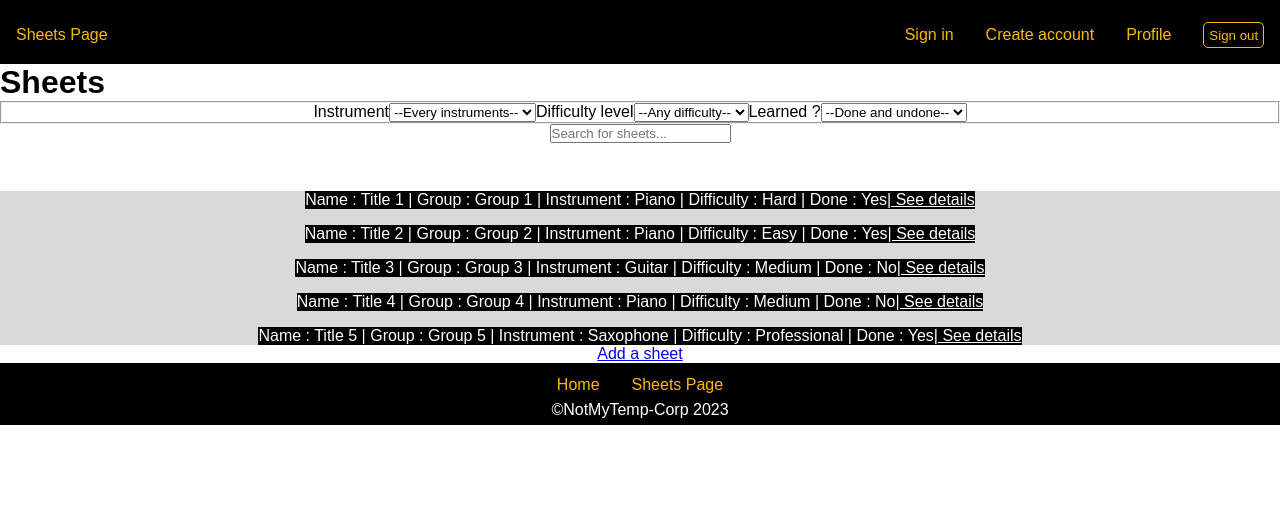
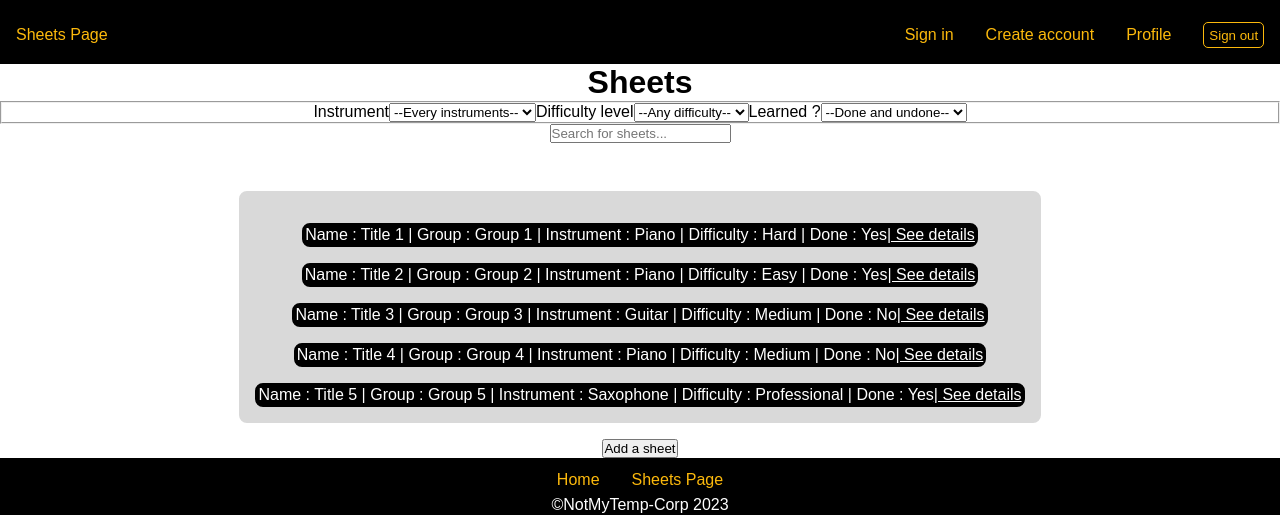
Before and after one commit to Marc-Rougagnou/MOD8-2232-GRB-Enzo-Riviere-Marius-Chevalier-Marc-Rougagnou, a Vue app in the folder Projet/: page /sheets in a window 1280 px wide. Shown: the part 339-854 px from the top of the page. Before the commit the page ends 800 px from the top, so only its background shows below. Built offline with nearby package versions, Linux system fonts and the light colour scheme.

Commit message:
Starting the sheetdetail infprmations

```diff
--- a/Projet/src/components/SheetForm.vue
+++ b/Projet/src/components/SheetForm.vue
@@ -1,6 +1,6 @@
 <script setup>
     import { ref } from 'vue'
-    import { sheet_id,id_creator } from '../store.js'
+    import { sheet_id } from '../store.js'
 
     const emit = defineEmits(['response'])
 
@@ -9,7 +9,7 @@
         sheet_init : Object
     })
 
-    const current_sheet = ref(sheet_init ? {...sheet_init} : {title: " ", group: " ", difficulty: " ", instrument: " ", done: "No", id: -1})
+    const current_sheet = ref(sheet_init ? {...sheet_init} : {title: " ", group: " ", difficulty: " ", instruments: " ", done: "No", id: -1})
 
     function submit(){
         if(current_sheet.value.id === -1){
@@ -39,7 +39,7 @@
                 <label for="sheet-difficulty">Difficulty of the sheet : </label>
                 <input type="text" id="sheet-difficulty" name="sheet-difficulty" v-model= "current_sheet.difficulty" placeholder="Sheet difficulty">
             </fieldset>
-            <RouterLink to="/">
+            <RouterLink to="/sheets">
                 <button @click="submit">{{ button_text || 'No button text passed yet' }}</button>
             </RouterLink>
         </form>
--- a/Projet/src/pages/SheetDetailPage.vue
+++ b/Projet/src/pages/SheetDetailPage.vue
@@ -1,9 +1,27 @@
 <script setup>
+import { ref } from 'vue'
+import { useRoute } from 'vue-router'
+import SheetForm from '../components/SheetForm.vue'
+import { state, sheet_id } from '../store.js';
+
+const btn = ref('Save')
+
+const route = useRoute();
+const current_sheet_id = parseInt(route.params.id, 10);
+
+const sheet = ref(state.sheets.find((sheet) => sheet.id === current_sheet_id));
 
 </script>
 
 <template>
-  <h1>Sheet Detail</h1>
+  <main>
+    <article>
+      <h2>Sheet {{ current_sheet_id }} Detail</h2>
+      <h3>Name : {{ sheet.title }}</h3>
+      <h3>Group : {{ sheet.group }}</h3>
+      <h3>Difficulty : {{ sheet.difficulty }}</h3>
+    </article>
+  </main>
 
 </template>
 
--- a/Projet/src/pages/SheetsPage.vue
+++ b/Projet/src/pages/SheetsPage.vue
@@ -22,9 +22,8 @@ const filteredList = computed(() => {
 </script>
 
 <template>
-  <h1>Sheets</h1>
-
   <main>
+    <h1>Sheets</h1>
 
     <fieldset>
 
@@ -69,11 +68,14 @@ const filteredList = computed(() => {
                   </SheetItem>
           </li>
       </ul>
-    <RouterLink to='/add-sheets' class="link">Add a sheet</RouterLink>
+    <RouterLink id="add-button" to='/add-sheets' class="link">
+      <button>Add a sheet</button>
+    </RouterLink>
   </main>
 </template>
 
 <style>
+
 main{
   text-align: center;
 }
@@ -84,6 +86,10 @@ ul{
   margin-left: auto;
   margin-right: auto;
   list-style: none;
+  width: fit-content;
+  border: 1rem solid #D9D9D9;
+  border-radius: 0.5rem;
+  margin-bottom: 1rem;
 }
 li{
   background-color: black;
@@ -92,8 +98,14 @@ li{
   margin-left: auto;
   margin-right: auto;
   margin-top: 1rem;
+  border: 0.2rem solid black;
+  border-radius: 0.5rem;
 }
 li a{
   color: white;
 }
+
+#button{
+  margin-top: 50rem;
+}
 </style>
```
Also changed, not shown: Projet/img/back-sheet-list.jpg (added).
